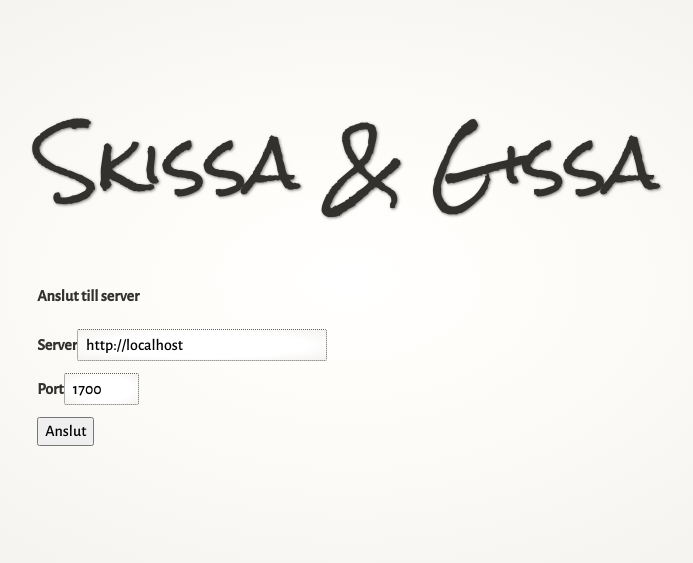
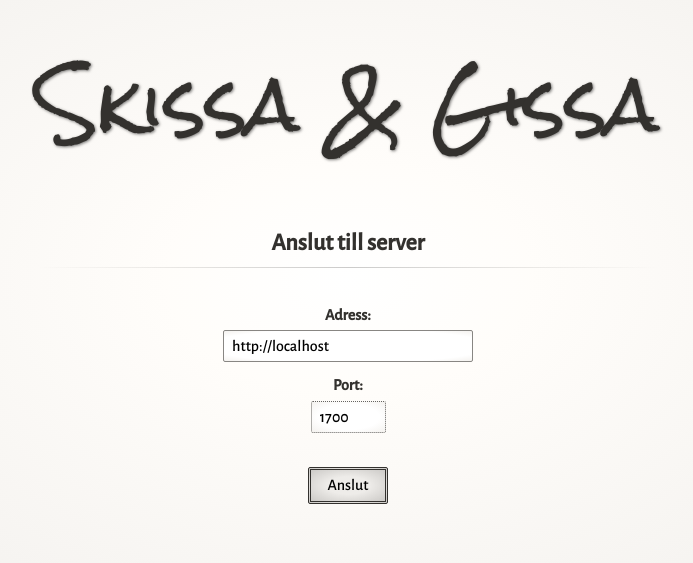
Before and after one commit to lrc-se/bth-sg-client, a Vue app: page / in a window 1280 px wide. Shown: the part 121-684 px from the top of the page, without its empty margins (292-985 px from the left). Built offline with nearby package versions, Linux system fonts and the light colour scheme.

Commit message:
Added styles for login panel

```diff
--- a/src/components/sg-button.vue
+++ b/src/components/sg-button.vue
@@ -1,5 +1,5 @@
 <template>
-    <button class="sg-button" :class="{ selected }" :style="{ backgroundColor: bgColor }">
+    <button class="sg-button" :class="{ selected, colored: !!bgColor }" :style="{ backgroundColor: bgColor }">
         <img :src="require(`../img/${icon}`)" :alt="text" v-if="icon">
         <span v-else-if="text">{{ text }}</span>
         <span v-else>&nbsp;</span>
@@ -20,7 +20,34 @@
 </script>
 
 <style>
+    .sg-button {
+        padding: .25em 1em;
+        border: 3px double #33312e;
+        border-radius: 2px;
+        cursor: pointer;
+    }
+
+    .sg-button:not(.colored) {
+        background-image: radial-gradient(#eeece9, #eeece9 40%, #cccac7);
+    }
+
+    .sg-button:not(.colored):hover {
+        background-image: radial-gradient(#f4f2ef, #f4f2ef 40%, #dddbd9);
+    }
+
+    .sg-button:focus {
+        outline: none;
+        box-shadow: 0 0 5px rgba(0, 0, 0, .5) inset;
+    }
+
     .sg-button.selected {
-        outline: 1px solid red;
+        border-style: groove;
+        border-color: #888683;
+    }
+
+    .sg-button:disabled {
+        color: inherit;
+        opacity: .5;
+        cursor: progress;
     }
 </style>
--- a/src/components/sg-connect.vue
+++ b/src/components/sg-connect.vue
@@ -3,16 +3,17 @@
         <header>
             <h1>Skissa & Gissa</h1>
         </header>
-        <h4>Anslut till server</h4>
+        <h3>Anslut till server</h3>
         <form @submit.prevent="connect">
             <div>
-                <label for="connect-server">Server</label>
-                <input id="connect-server" type="text" v-model="server">
+                <label class="line" for="sg-connect-server">Adress:</label>
+                <input id="sg-connect-server" type="text" required autofocus v-model="server">
             </div>
             <div>
-                <label for="connect-port">Port</label>
-                <input id="connect-port" type="number" v-model="port">
+                <label class="line" for="sg-connect-port">Port:</label>
+                <input id="sg-connect-port" type="number" required v-model="port">
             </div>
+            <br>
             <sg-button :text="(status == 'connecting' ? 'Ansluter...' : 'Anslut')" :disabled="status == 'connecting'"></sg-button>
         </form>
     </div>
@@ -94,5 +95,7 @@
 </script>
 
 <style>
-
+    #sg-connect {
+        text-align: center;
+    }
 </style>
--- a/src/css/common.css
+++ b/src/css/common.css
@@ -71,7 +71,13 @@ form > div:not(:last-child) {
 }
 
 label {
+    margin-right: .5em;
     font-weight: 800;
+}
+
+label.line {
+    margin: 0 0 .25em;
+    display: block;
 }
 
 input[type=text],
```
